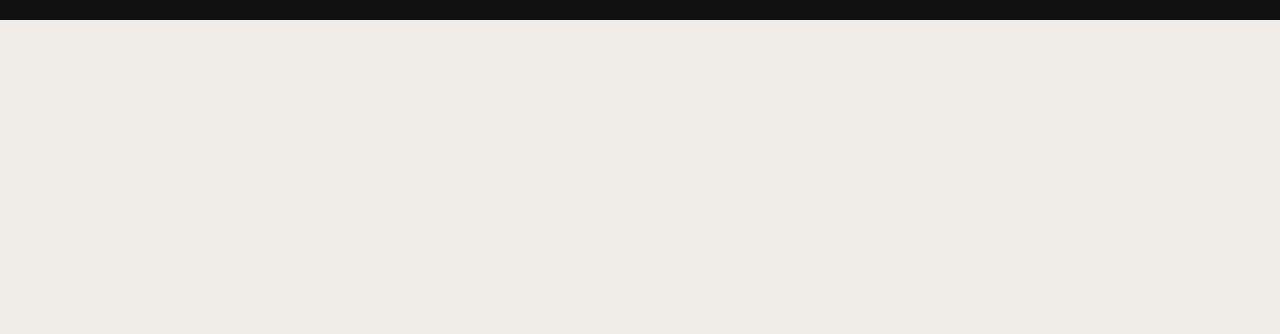
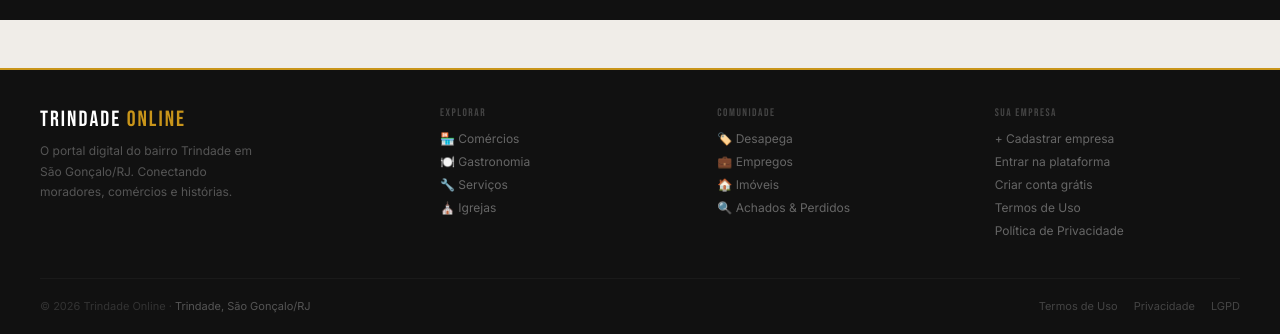
Before and after one commit to trindadeonline01-debug/SiteTrindadeOnline, a Next.js app: page / in a window 1280 px wide. Shown: the part 1125-1459 px from the top of the page. Before the commit the page ends 1145 px from the top, so only its background shows below. Built offline with nearby package versions, Linux system fonts and the light colour scheme; no server answers; the database is empty.

Commit message:
feat: footer com links de navegacao e termos

```diff
--- a/src/app/page.tsx
+++ b/src/app/page.tsx
@@ -202,6 +202,24 @@ export default function Home() {
         /* FOOTER */
         .site-footer{background:#111;color:#888;text-align:center;font-size:12px;padding:20px;}
         .site-footer span{color:#C9951A;}
+        /* FOOTER */
+        .footer{background:#111;border-top:2px solid #C9951A;padding:36px 24px 24px;margin-top:48px;}
+        .fi{max-width:1200px;margin:0 auto;}
+        .footer-top{display:grid;grid-template-columns:1.5fr 1fr 1fr 1fr;gap:32px;margin-bottom:32px;}
+        @media(max-width:767px){.footer-top{grid-template-columns:1fr 1fr;gap:24px;}}
+        @media(max-width:480px){.footer-top{grid-template-columns:1fr;}}
+        .f-logo{font-family:'Bebas Neue',sans-serif;font-size:22px;color:#fff;letter-spacing:2px;margin-bottom:8px;text-decoration:none;display:block;}
+        .f-logo span{color:#C9951A;}
+        .f-desc{font-size:12px;color:#555;line-height:1.7;max-width:220px;}
+        .f-col-title{font-family:'Bebas Neue',sans-serif;font-size:11px;color:#444;letter-spacing:1.5px;margin-bottom:12px;}
+        .f-link{display:block;font-size:12px;color:#666;text-decoration:none;margin-bottom:8px;transition:color .15s;}
+        .f-link:hover{color:#C9951A;}
+        .footer-bottom{border-top:0.5px solid #1A1A1A;padding-top:20px;display:flex;align-items:center;justify-content:space-between;flex-wrap:wrap;gap:10px;}
+        .f-copy{font-size:11px;color:#333;}
+        .f-copy span{color:#555;}
+        .f-legal{display:flex;gap:16px;}
+        .f-legal a{font-size:11px;color:#444;text-decoration:none;}
+        .f-legal a:hover{color:#C9951A;}
       `}</style>
 
       {/* HEADER */}
@@ -351,6 +369,47 @@ export default function Home() {
       <footer className="site-footer">
         © 2026 <span>Trindade Online</span> · trindadeonline.com.br
       </footer>
+      {/* FOOTER */}
+      <footer className="footer">
+        <div className="fi">
+          <div className="footer-top">
+            <div>
+              <a className="f-logo" href="/">TRINDADE <span>ONLINE</span></a>
+              <div className="f-desc">O portal digital do bairro Trindade em São Gonçalo/RJ. Conectando moradores, comércios e histórias.</div>
+            </div>
+            <div>
+              <div className="f-col-title">EXPLORAR</div>
+              <a className="f-link" href="/categoria/comercios">🏪 Comércios</a>
+              <a className="f-link" href="/categoria/gastronomia">🍽️ Gastronomia</a>
+              <a className="f-link" href="/categoria/servicos">🔧 Serviços</a>
+              <a className="f-link" href="/categoria/igrejas">⛪ Igrejas</a>
+            </div>
+            <div>
+              <div className="f-col-title">COMUNIDADE</div>
+              <a className="f-link" href="/desapega">🏷️ Desapega</a>
+              <a className="f-link" href="/empregos">💼 Empregos</a>
+              <a className="f-link" href="/imoveis">🏠 Imóveis</a>
+              <a className="f-link" href="/achados-perdidos">🔍 Achados & Perdidos</a>
+            </div>
+            <div>
+              <div className="f-col-title">SUA EMPRESA</div>
+              <a className="f-link" href="/empresa/cadastrar">+ Cadastrar empresa</a>
+              <a className="f-link" href="/login">Entrar na plataforma</a>
+              <a className="f-link" href="/cadastro">Criar conta grátis</a>
+              <a className="f-link" href="/termos">Termos de Uso</a>
+              <a className="f-link" href="/termos">Política de Privacidade</a>
+            </div>
+          </div>
+          <div className="footer-bottom">
+            <div className="f-copy">© 2026 Trindade Online · <span>Trindade, São Gonçalo/RJ</span></div>
+            <div className="f-legal">
+              <a href="/termos">Termos de Uso</a>
+              <a href="/termos">Privacidade</a>
+              <a href="/termos">LGPD</a>
+            </div>
+          </div>
+        </div>
+      </footer>
     </>
   )
 }
```
